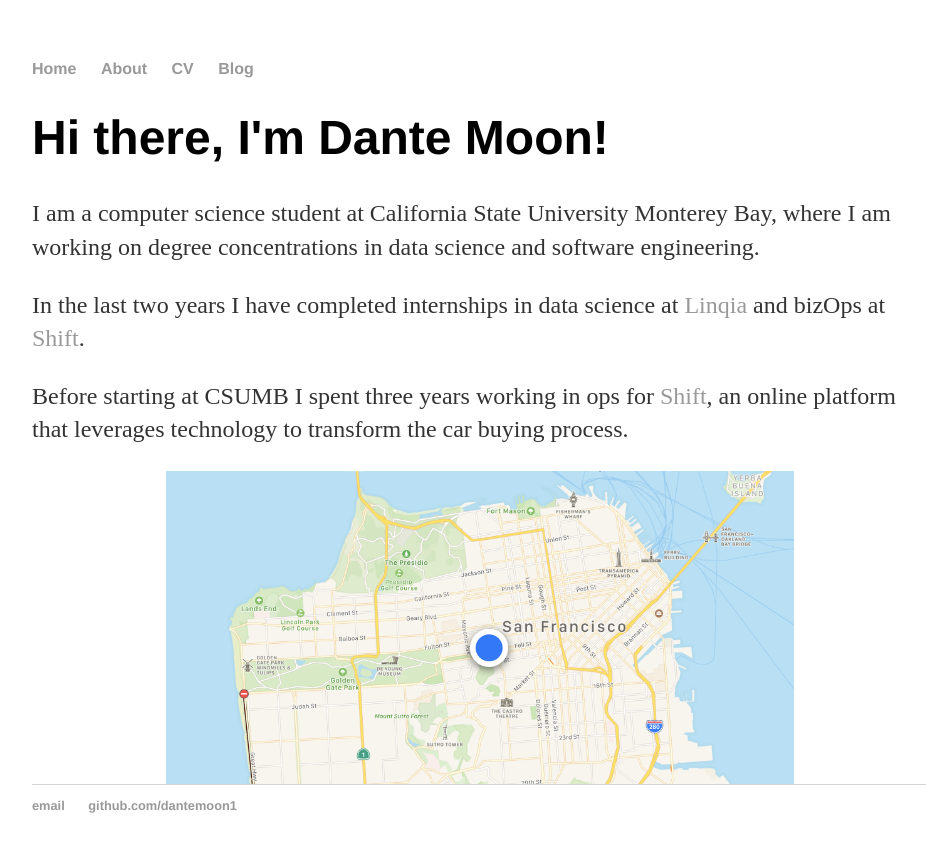
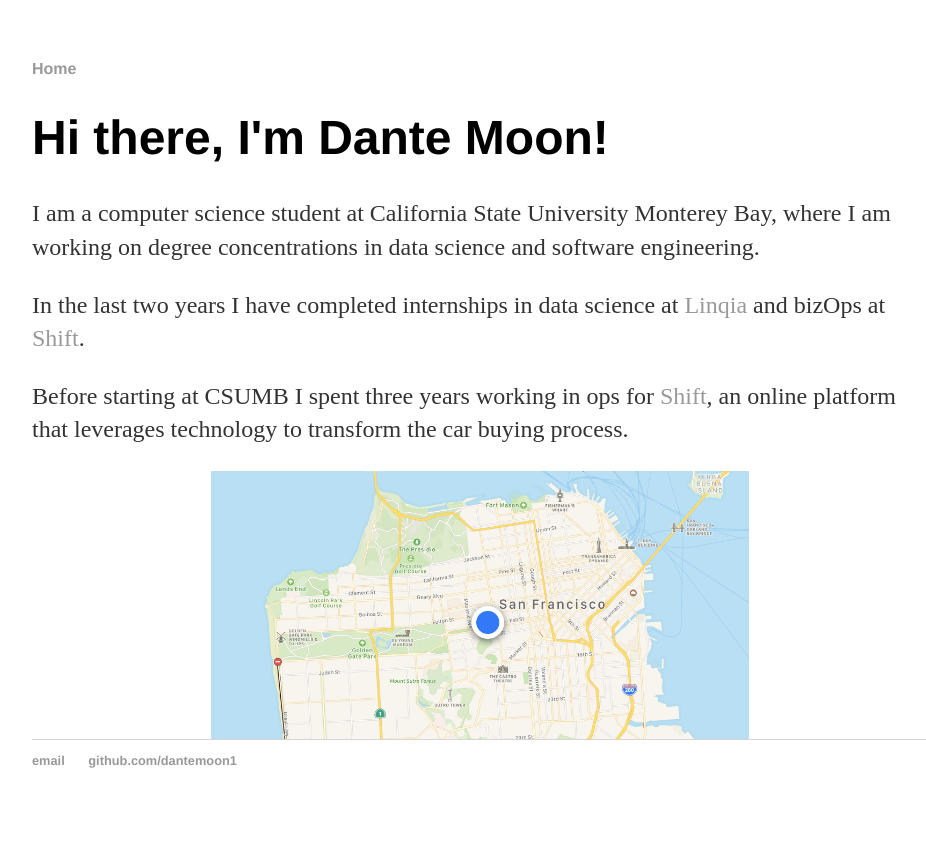
Before and after one commit to dantemoon1/dantemoon1.github.io, a Jekyll site: the page built from index.html, in a window 1280 px wide. Shown: the top 852 px of the page, without its empty margins (160-1086 px from the left). Built offline with Jekyll 4.4.1, drawn with Linux system fonts in a browser that asks for light colours.

Commit message:
update layout

```diff
--- a/_layouts/default.html
+++ b/_layouts/default.html
@@ -9,9 +9,9 @@
 			<nav>
 	    		<ul>
 	        		<li><a href="/">Home</a></li>
-		        	<li><a href="/about">About</a></li>
+		        	<!--<li><a href="/about">About</a></li>
 	        		<li><a href="/cv">CV</a></li>
-	        		<li><a href="/blog">Blog</a></li>
+	        		<li><a href="/blog">Blog</a></li> -->
 	    		</ul>
 			</nav>
 			<div class="container">
--- a/index.html
+++ b/index.html
@@ -9,5 +9,5 @@ title: Dante Moon
 				<p>In the last two years I have completed internships in data science at <a href="https://www.linqia.com/" target = "_blank">Linqia</a> and bizOps at <a href="https://www.shift.com/" target = "_blank">Shift</a>.</p>
 				<p></p>
 				<p>Before starting at CSUMB I spent three years working in ops for <a href="https://www.shift.com/" target = "_blank">Shift</a>, an online platform that leverages technology to transform the car buying process. </p>
-				<img src="/images/sf.png" alt="sf_location" style="width: 70%; display: block; margin-left: auto;margin-right: auto;">
+				<img src="/images/sf.png" alt="sf_location" style="width: 60%; display: block; margin-left: auto;margin-right: auto; height: 60%;">
     		</div><!-- /.blurb -->
```
